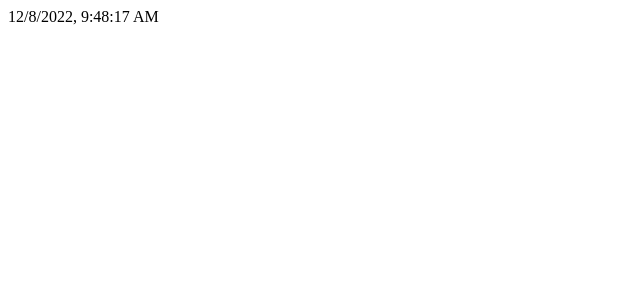
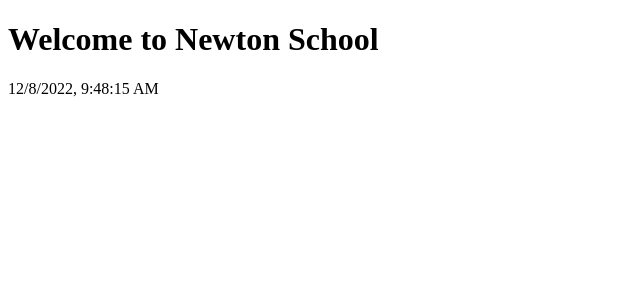
Before and after one commit to shaikh007/Class-based-Component-Lifecycle---First-Class-based-Component-Working-with-Stat---b17a2w0ultzu, a React app: page / in a window 1280 px wide. Shown: the top 300 px of the page, without its empty margins (0-640 px from the left). Built offline with nearby package versions, Linux system fonts and the light colour scheme.

Commit message:
new Commit

```diff
--- a/src/components/App.js
+++ b/src/components/App.js
@@ -1,39 +1,23 @@
 import React, { useEffect } from 'react'
-
 import '../styles/App.css';
 
+
 const App = () => {
-
   const [date,setDate] = React.useState()
-
   useEffect(()=>{
-
     setDate(new Date().toLocaleString())
-
     const timerId = setInterval(()=>{
-
       setDate(new Date().toLocaleString())
-
     },1000)
-
     return () => clearInterval(timerId)
-
   },[])
 
   return (
-
     <div id="main">
-
-      <div className="date">{date}</div>
-
+      <h1>Welcome to Newton School</h1>
+      <div className="date" id='timer'>{date}</div>
     </div>
-
   )
-
 }
 
-
-
-
-
 export default App;
```
